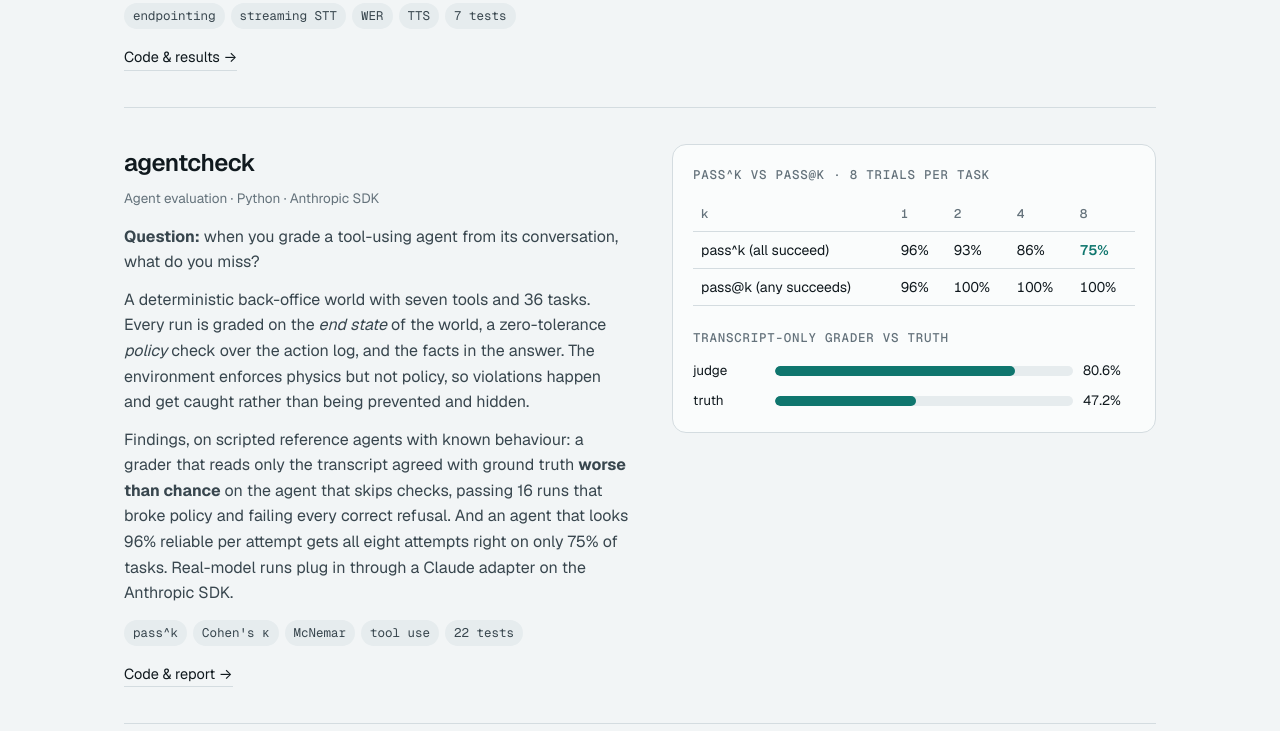
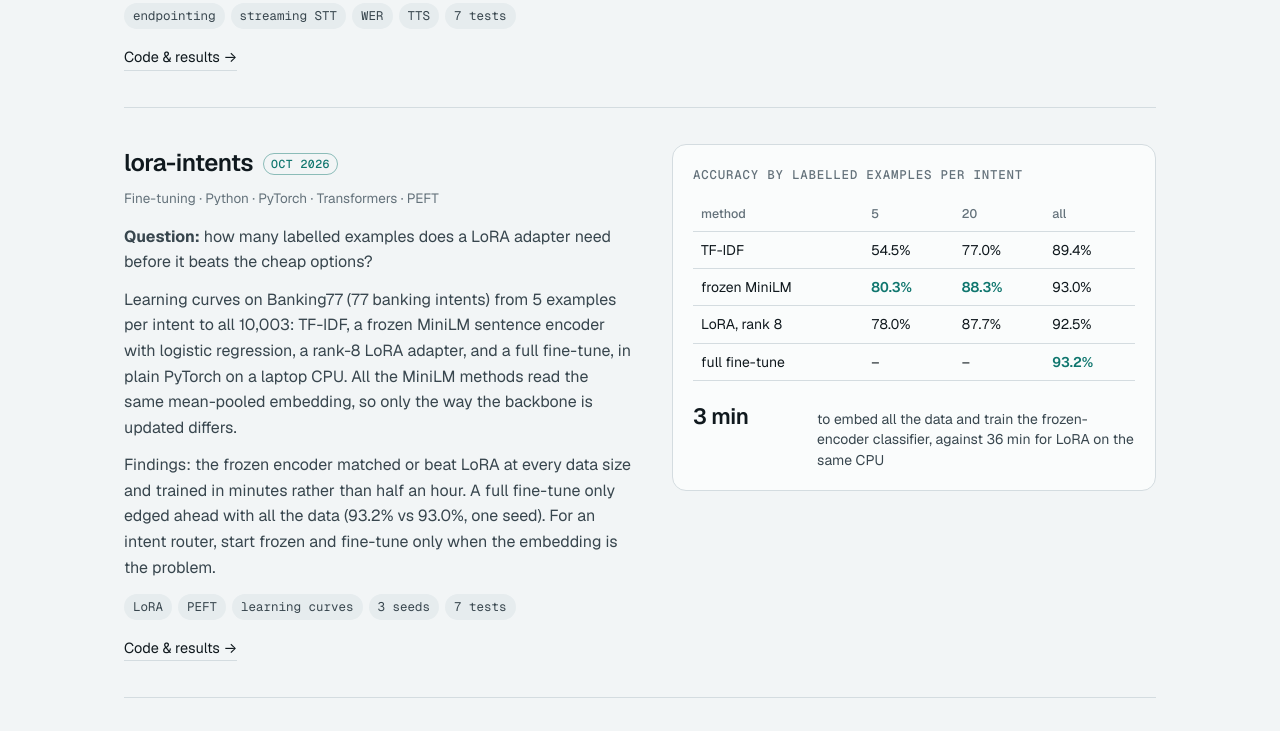
Before and after one commit to shubhankar360/shubhankar360.github.io, a plain HTML site: page index.html in a window 1280 px wide. Shown: the part 2315-3046 px from the top of the page. Drawn offline with nearby package versions, Linux system fonts and the light colour scheme; animation ran at ten frames a second.

Commit message:
Add lora-intents case study; PyTorch and LoRA in the toolkit; refreshed CV
Co-Authored-By: Claude Opus 5.5 <noreply@anthropic.com>

```diff
--- a/index.html
+++ b/index.html
@@ -273,6 +273,32 @@ footer .wrap { display: flex; justify-content: space-between; gap: 12px; flex-wr
     </article>
     <article class="case reveal">
       <div>
+        <h3>lora-intents<span class="new">Oct 2026</span></h3>
+        <p class="kind">Fine-tuning · Python · PyTorch · Transformers · PEFT</p>
+        <p><b>Question:</b> how many labelled examples does a LoRA adapter need before it beats the cheap options?</p>
+        <p>Learning curves on Banking77 (77 banking intents) from 5 examples per intent to all 10,003: TF-IDF, a frozen MiniLM sentence encoder with logistic regression, a rank-8 LoRA adapter, and a full fine-tune, in plain PyTorch on a laptop CPU. All the MiniLM methods read the same mean-pooled embedding, so only the way the backbone is updated differs.</p>
+        <p>Findings: the frozen encoder matched or beat LoRA at every data size and trained in minutes rather than half an hour. A full fine-tune only edged ahead with all the data (93.2% vs 93.0%, one seed). For an intent router, start frozen and fine-tune only when the embedding is the problem.</p>
+        <div class="tags"><span class="tag">LoRA</span><span class="tag">PEFT</span><span class="tag">learning curves</span><span class="tag">3 seeds</span><span class="tag">7 tests</span></div>
+        <div class="links"><a href="https://github.com/shubhankar360/lora-intents">Code &amp; results →</a></div>
+      </div>
+      <div class="panel">
+        <h4>Accuracy by labelled examples per intent</h4>
+        <table class="mini">
+          <thead><tr><th>method</th><th>5</th><th>20</th><th>all</th></tr></thead>
+          <tbody>
+            <tr><td>TF-IDF</td><td>54.5%</td><td>77.0%</td><td>89.4%</td></tr>
+            <tr><td>frozen MiniLM</td><td class="hi">80.3%</td><td class="hi">88.3%</td><td>93.0%</td></tr>
+            <tr><td>LoRA, rank 8</td><td>78.0%</td><td>87.7%</td><td>92.5%</td></tr>
+            <tr><td>full fine-tune</td><td>&ndash;</td><td>&ndash;</td><td class="hi">93.2%</td></tr>
+          </tbody>
+        </table>
+        <ul class="metric-list" style="margin-top:18px">
+          <li><b>3 min</b><span>to embed all the data and train the frozen-encoder classifier, against 36 min for LoRA on the same CPU</span></li>
+        </ul>
+      </div>
+    </article>
+    <article class="case reveal">
+      <div>
         <h3>agentcheck</h3>
         <p class="kind">Agent evaluation · Python · Anthropic SDK</p>
         <p><b>Question:</b> when you grade a tool-using agent from its conversation, what do you miss?</p>
@@ -418,7 +444,7 @@ footer .wrap { display: flex; justify-content: space-between; gap: 12px; flex-wr
       <p class="eyebrow">Experience</p>
       <ul class="xp">
         <li><span class="when">Jul 2026 – present</span><h3>Founder &amp; Lead Engineer, Solquara</h3><p>Sole engineer on a live AI video-ad and automation platform: architecture, AI pipeline, testing, deploys, incident repair.</p></li>
-        <li><span class="when">2024 – present</span><h3>Independent ML &amp; AI Practitioner</h3><p>Self-directed ML and AI projects; the agent, voice, retrieval and evaluation repos above are public and tested in CI.</p></li>
+        <li><span class="when">2024 – present</span><h3>Independent ML &amp; AI Practitioner</h3><p>Self-directed ML and AI projects; the agent, voice, fine-tuning, retrieval and evaluation repos above are public and tested in CI.</p></li>
         <li><span class="when">2016 – 2024</span><h3>Operations &amp; Client Services, family handicraft business</h3><p>Ran daily operations with no supervisor: inventory, fulfilment, pricing, after-sales, 20+ client conversations a day. Where the ownership habits come from.</p></li>
       </ul>
     </div>
@@ -426,7 +452,7 @@ footer .wrap { display: flex; justify-content: space-between; gap: 12px; flex-wr
       <p class="eyebrow">Toolkit</p>
       <dl>
         <div><dt>LLM systems</dt><dd>Anthropic Claude, OpenAI and Gemini APIs · LangGraph (checkpointing, human-in-the-loop) · tool calling · structured output · policy guards · MCP</dd></div>
-        <div><dt>Speech</dt><dd>Streaming speech-to-text (Vosk) · text-to-speech · voice activity detection and endpointing · word error rate</dd></div>
+        <div><dt>Speech &amp; ML</dt><dd>Streaming speech-to-text (Vosk) · text-to-speech · voice activity detection and endpointing · PyTorch · Hugging Face Transformers · LoRA (PEFT) · scikit-learn</dd></div>
         <div><dt>Retrieval &amp; evaluation</dt><dd>BM25, dense and hybrid search · reranking · Recall@k, MRR, nDCG · pass^k · judge calibration · paired significance tests</dd></div>
         <div><dt>Backend &amp; cloud</dt><dd>Python · TypeScript · FastAPI · PostgreSQL (full-text, BM25, pgvector) · SQLite / MySQL · Node.js · PHP · Docker · Terraform · Google Cloud Run · Workload Identity Federation · webhooks · crawlers and ETL</dd></div>
         <div><dt>Web</dt><dd>TypeScript · JavaScript · WebGL / GLSL · performance profiling · GitHub Actions</dd></div>
@@ -444,7 +470,7 @@ footer .wrap { display: flex; justify-content: space-between; gap: 12px; flex-wr
       <p class="intro" style="margin-bottom:24px">The same facts as this page, laid out for an applicant tracking system: one column, plain headings, no tables.</p>
       <ul class="cv-meta">
         <li>Founder and lead engineer at Solquara since July 2026; eight years of operations and client work before that</li>
-        <li>Projects: handoff-graph, agentcheck, voice-latency, pg-hybrid-search, aistudio-mcp and rag-document-qa</li>
+        <li>Projects: handoff-graph, agentcheck, voice-latency, lora-intents, pg-hybrid-search, aistudio-mcp and rag-document-qa</li>
         <li>Remote from Delhi (UTC+5:30) as a contractor or through an employer of record, or relocation</li>
       </ul>
       <div class="cta">
```
Also changed, not shown: 1 other file.
